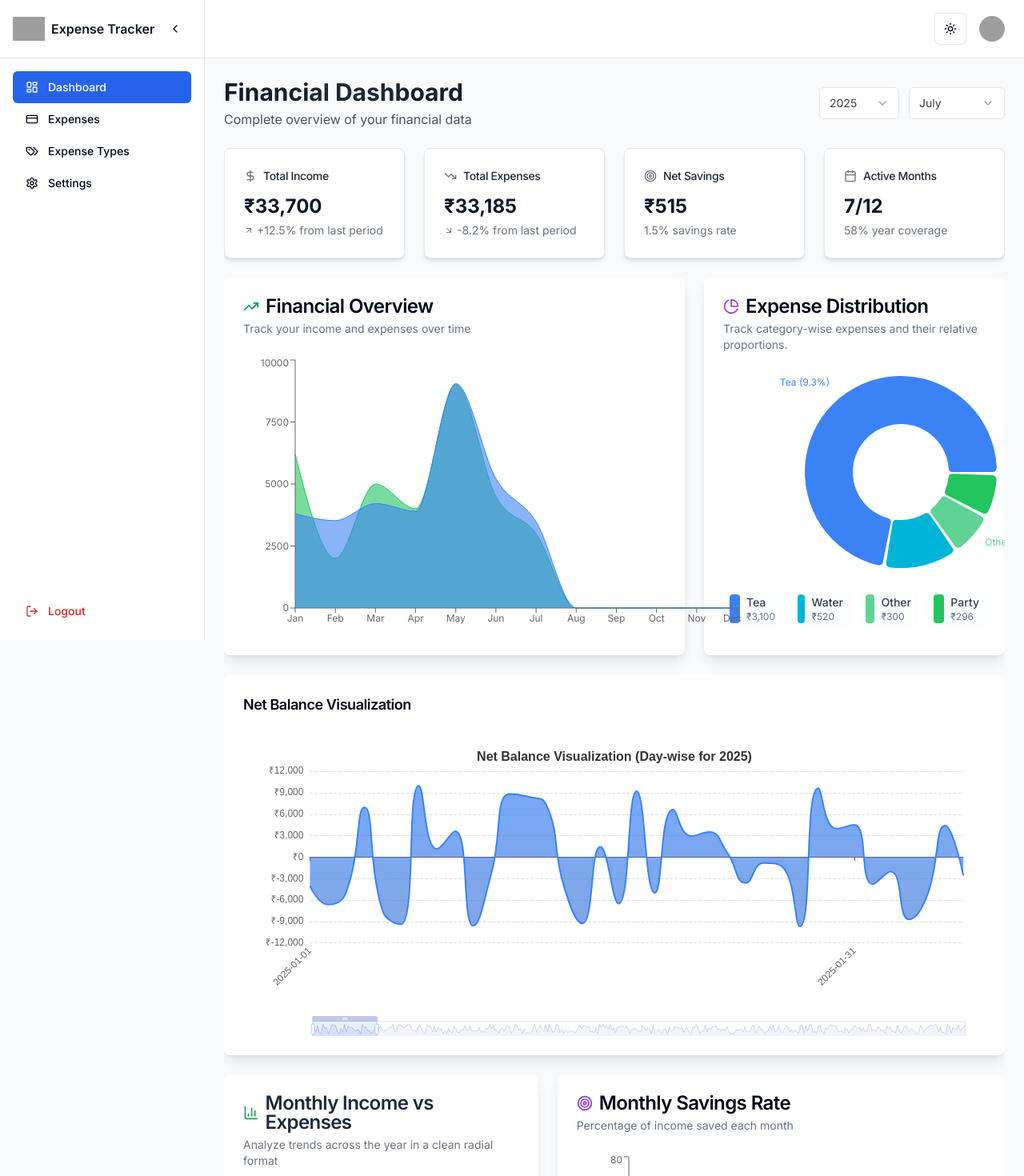
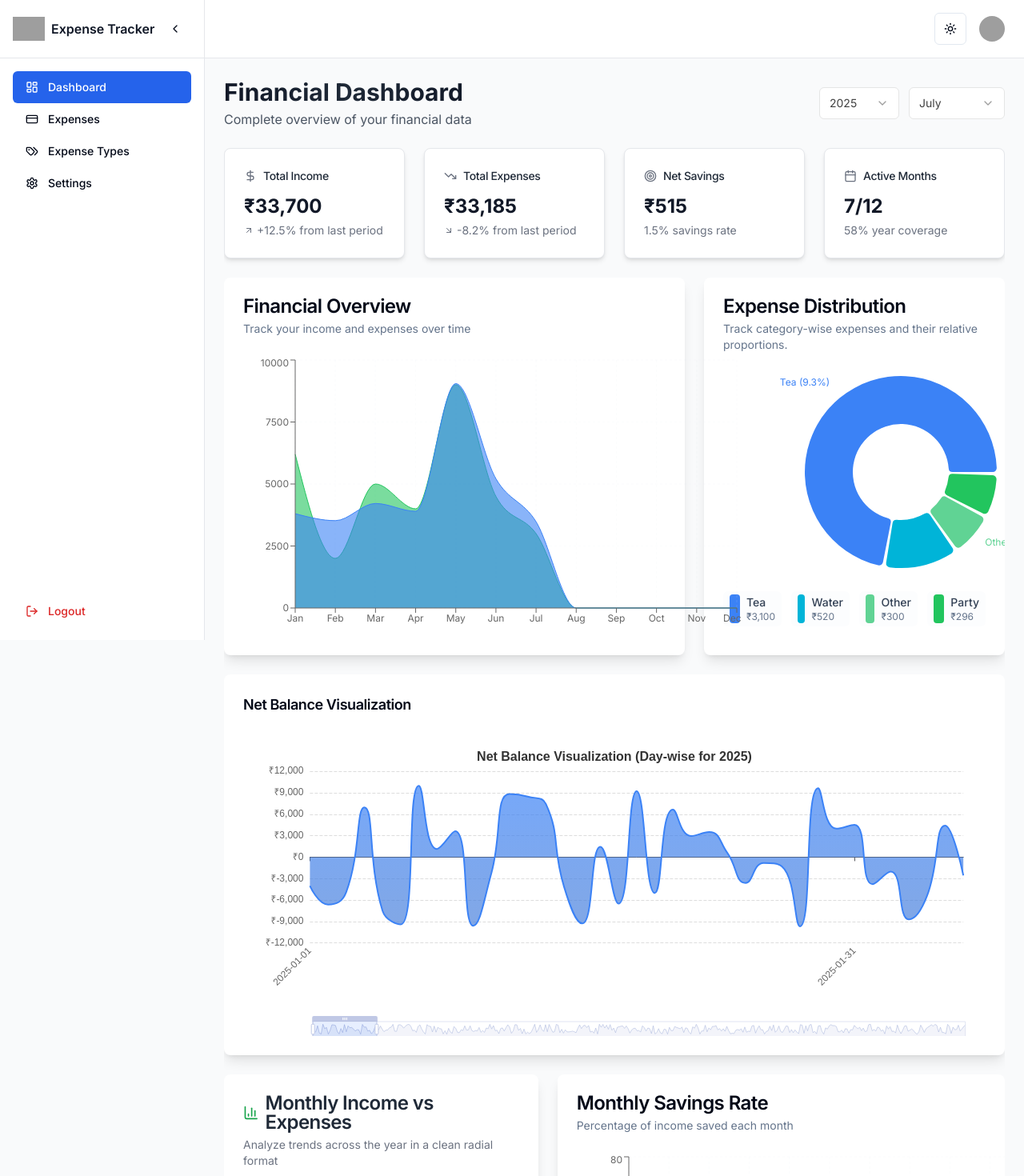
Before and after one commit to anthemnandani/expense-chart, a Next.js app: page / in a window 1280 px wide. Shown: the top 1470 px of the page at 80% size. Built offline with nearby package versions, Linux system fonts and the light colour scheme; grey boxes are pictures that could not be loaded.

Commit message:
commited

```diff
--- a/components/comprehensive-dashboard.tsx
+++ b/components/comprehensive-dashboard.tsx
@@ -175,7 +175,7 @@ export default function ComprehensiveDashboard({ yearlyData, categoryData }: Com
         <Card className="shadow-lg border-0 bg-white col-span-3 dark:bg-gray-800">
           <CardHeader>
             <CardTitle className="flex items-center gap-2">
-              <TrendingUp className="h-5 w-5 text-emerald-600" />
+              {/* <TrendingUp className="h-5 w-5 text-emerald-600" /> */}
               Financial Overview
             </CardTitle>
             <CardDescription>Track your income and expenses over time</CardDescription>
@@ -217,7 +217,7 @@ export default function ComprehensiveDashboard({ yearlyData, categoryData }: Com
         <Card className="shadow-lg col-span-2 border-0 bg-white dark:bg-gray-800">
           <CardHeader>
             <CardTitle className="flex items-center gap-2">
-              <PieChartIcon className="h-5 w-5 text-purple-600" />
+              {/* <PieChartIcon className="h-5 w-5 text-purple-600" /> */}
               Expense Distribution
             </CardTitle>
             <CardDescription>Track category-wise expenses and their relative proportions.</CardDescription>
@@ -320,7 +320,7 @@ export default function ComprehensiveDashboard({ yearlyData, categoryData }: Com
         <Card className="shadow-lg border-0 bg-white dark:bg-gray-800 col-span-7">
           <CardHeader>
             <CardTitle className="flex items-center gap-2">
-              <Target className="h-5 w-5 text-purple-600" />
+              {/* <Target className="h-5 w-5 text-purple-600" /> */}
               Monthly Savings Rate
             </CardTitle>
             <CardDescription>Percentage of income saved each month</CardDescription>
```
